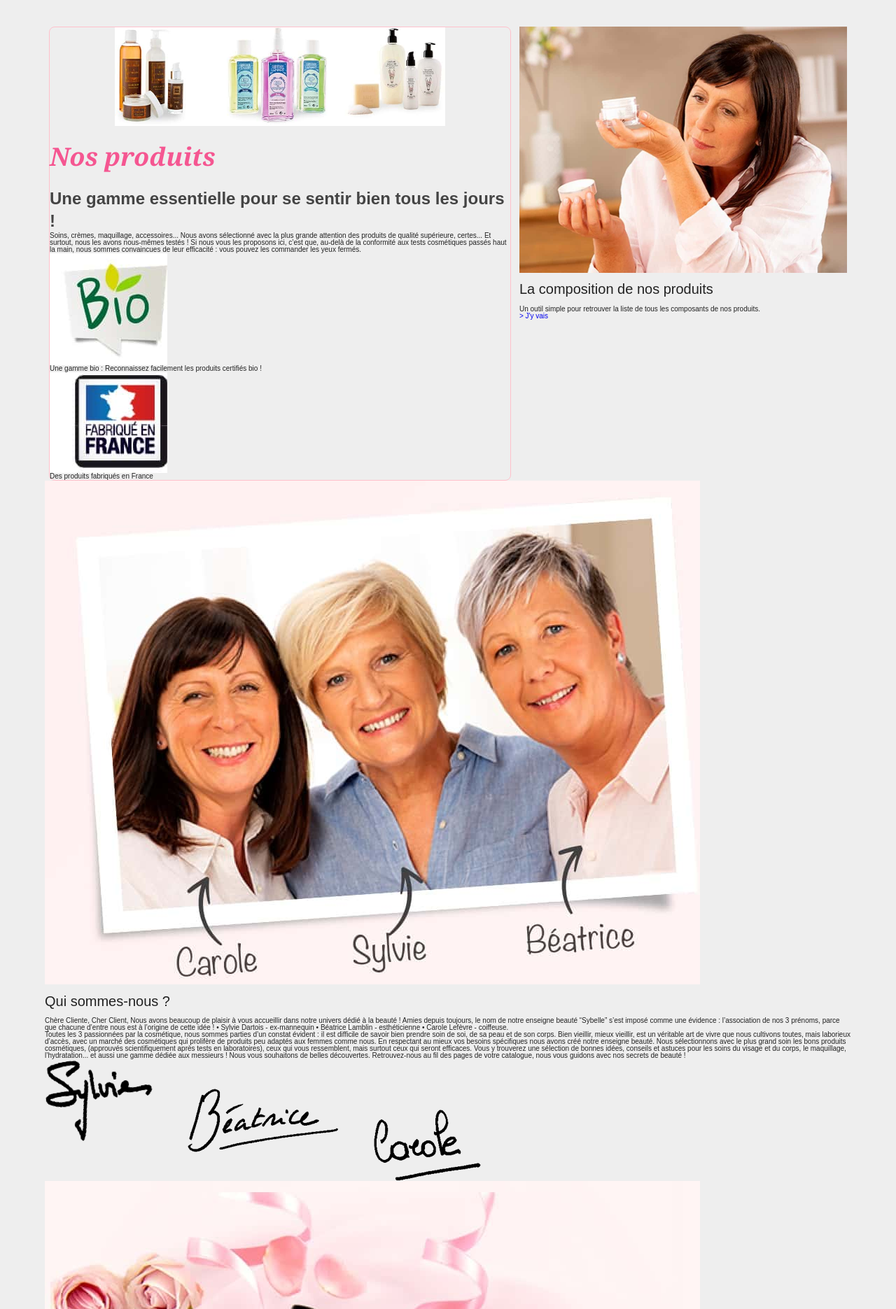
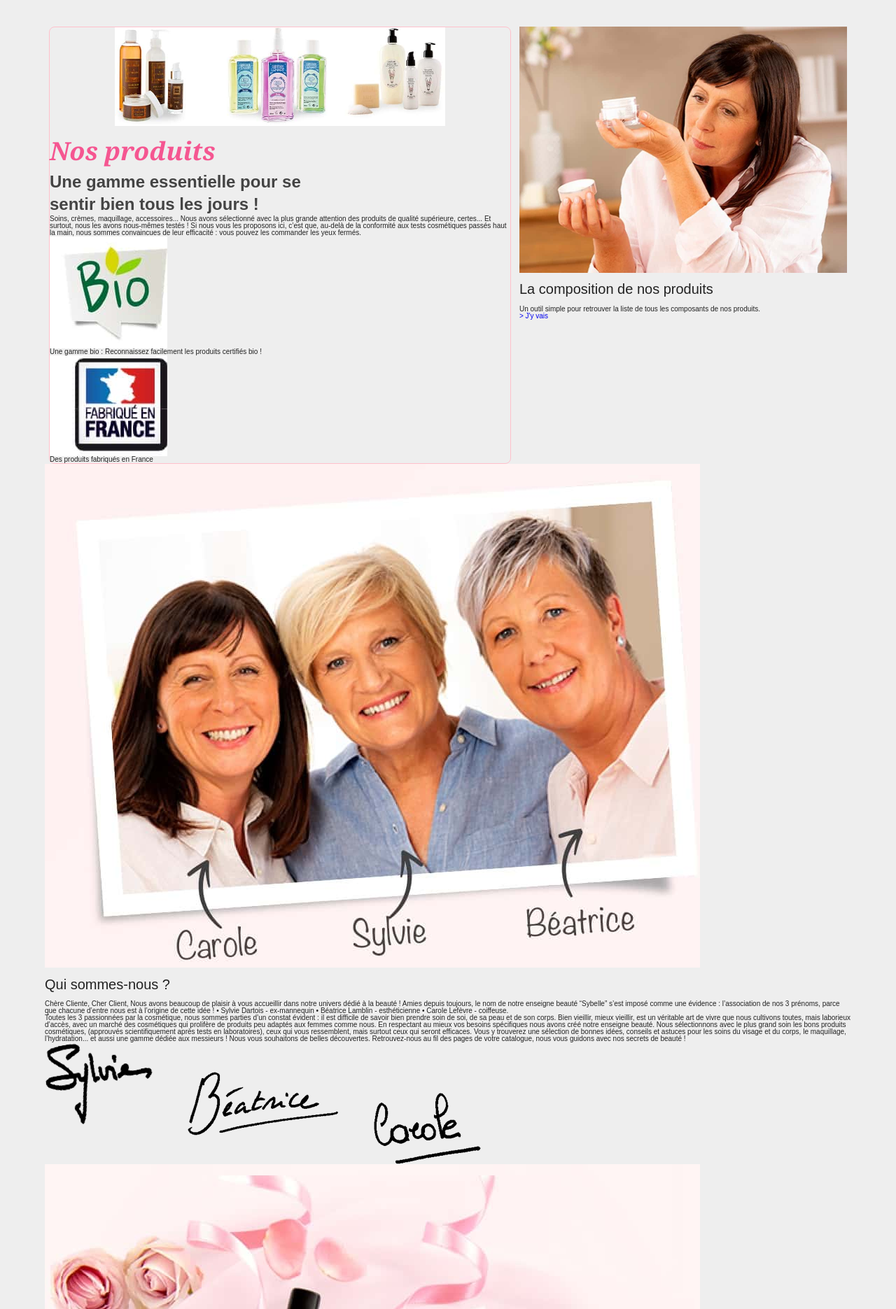
Before and after one commit to sybelledom/sybelledom.github.io, a Jekyll site: the page built from index.html, in a window 1280 px wide. Shown: the part 467-2338 px from the top of the page at 70% size. Built offline with Jekyll 4.4.1, drawn with Linux system fonts in a browser that asks for light colours.

Commit message:
🎉 heading @show _font.scss class to mimic atomic method

```diff
--- a/_layouts/accueil.html
+++ b/_layouts/accueil.html
@@ -29,7 +29,8 @@
       />
       <h1 class="produits__title">Nos produits</h1>
       <h2 class="produits__sub-title">
-        Une gamme essentielle pour se sentir bien tous les jours !
+        Une gamme essentielle pour se<br />
+        sentir bien tous les jours !
       </h2>
       <p>
         Soins, crèmes, maquillage, accessoires... Nous avons sélectionné avec la
--- a/_sass/base/_fonts.scss
+++ b/_sass/base/_fonts.scss
@@ -45,3 +45,7 @@
   font-weight: bold;
   color: $greys-steel-light;
 }
+
+.displayMedium, .heading {
+  margin: 0;
+}
--- a/_sass/pages/_home.scss
+++ b/_sass/pages/_home.scss
@@ -59,9 +59,11 @@
   }
   &__title {
     @extend .displayMedium;
+    margin-top: 1.6rem;
   }
   &__sub-title {
     @extend .heading;
+    margin-top: 0.8rem;
   }
 
   &__compo {
```
Also changed, not shown: 3 other files.
